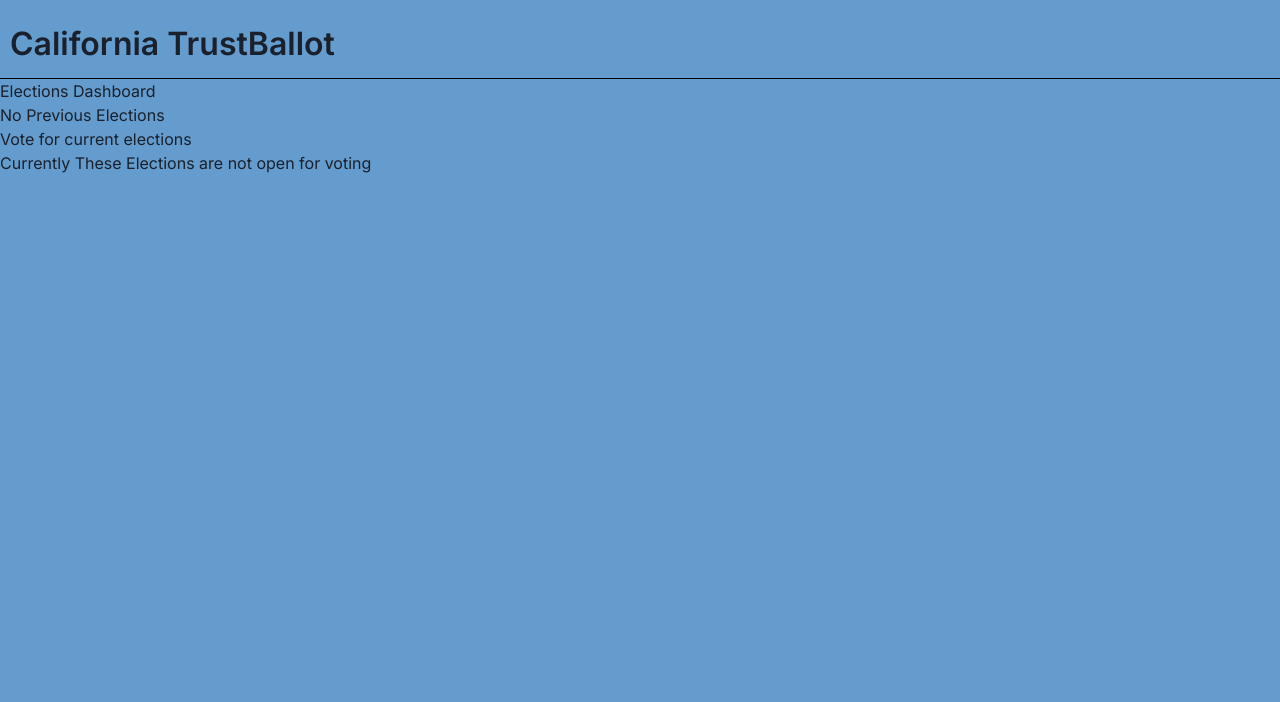
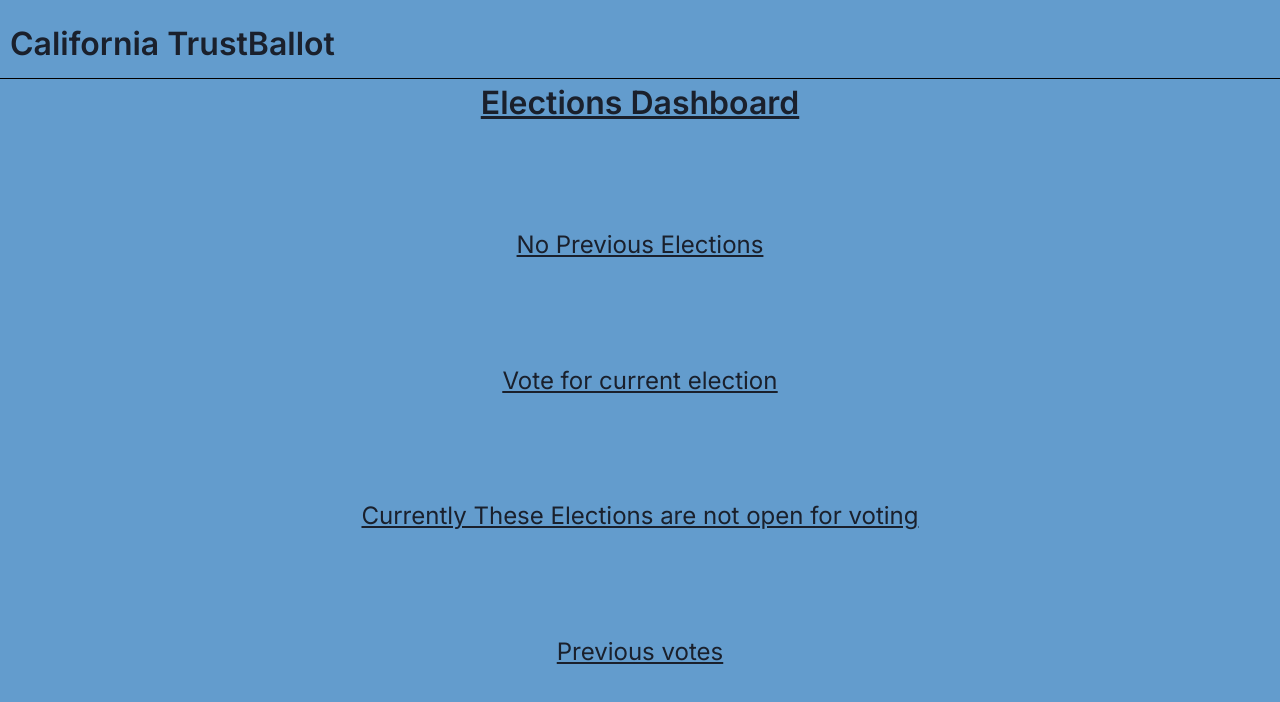
Before and after one commit to PjSingh22/TrustBallot, a Next.js app in the folder frontend/: page /electionsDashboard in a window 1280 px wide. Shown: the top 702 px of the page. Built offline with nearby package versions, Linux system fonts and the light colour scheme.

Commit message:
add styles to dashboard

```diff
--- a/frontend/app/electionsDashboard/page.js
+++ b/frontend/app/electionsDashboard/page.js
@@ -4,6 +4,7 @@ import { useUserContext } from '../../context';
 import primaryElectionAbi from '../../../backend/build/contracts/PrimaryContract.json'
 import { PrimaryContractAddress } from "../../config"
 import { ethers } from "ethers";
+import './styles.css'
 
 export default function electionsDashboard() {
   const { votes, setVotes } = useUserContext();
@@ -31,26 +32,27 @@ export default function electionsDashboard() {
 
 
   return (
-    <div>
+    <div className='dashboard'>
       <h1>Elections Dashboard</h1>
       <div className="previous-elections">
         No Previous Elections
       </div>
       {votes.length ?
-        (<>
+        (<p className='already-voted'>
           You have already voted for the current election
-        </>) :
+        </p>) :
         (<div className="current-elections">
-        <a href='/testElections'>Vote for current elections</a>
+        <a href='/testElections'>Vote for current election</a>
       </div>)}
       <div className="future-elections">
         Currently These Elections are not open for voting
       </div>
+      <p className='previous-votes'>Previous votes</p>
       <div className='votes'>
         {votes.map((vote) => {
           vote = Object.values(vote)
           return (
-            <div>
+            <div className='vote'>
               <h1>Vote for current election</h1>
               <p>State Candidate: {vote[6]}</p>
               <p>Upper State Legislative Candidate: {vote[7]}</p>
--- a/frontend/app/electionsDashboard/styles.css
+++ b/frontend/app/electionsDashboard/styles.css
@@ -0,0 +1,46 @@
+.dashboard {
+  display: flex;
+  flex-direction: column;
+  align-items: center;
+  justify-content: space-between;
+  height: 100%;
+}
+
+.dashboard > h1 {
+  font-size: 2rem;
+  font-weight: 600;
+  margin: 0;
+  padding: 0;
+  text-decoration: underline;
+}
+
+.votes {
+  display: flex;
+  /* flex-direction: column; */
+  align-items: center;
+  justify-content: space-around;
+  /* height: 100%; */
+  gap: 10px;
+  padding: 15px;
+}
+
+.vote {
+  display: flex;
+  flex-direction: column;
+  align-items: center;
+  justify-content: space-around;
+  border-radius: 5px;
+  gap: 10px;
+  padding: 15px;
+  background-color: white;
+  /* height: 100%; */
+}
+
+.previous-elections,
+.already-voted,
+.current-elections,
+.future-elections,
+.previous-votes {
+  font-size: 1.5rem;
+  text-decoration: underline;
+}
```
